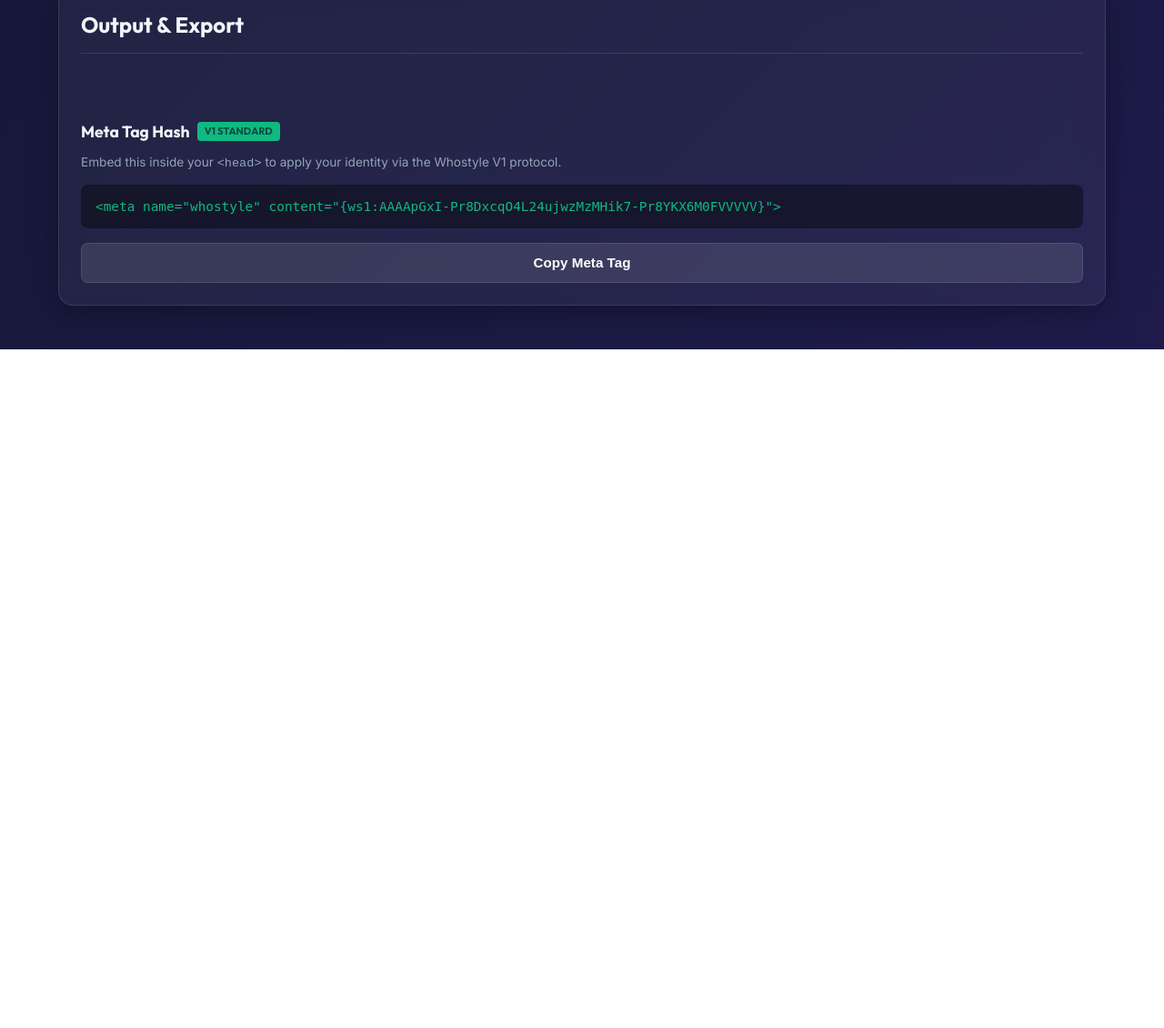
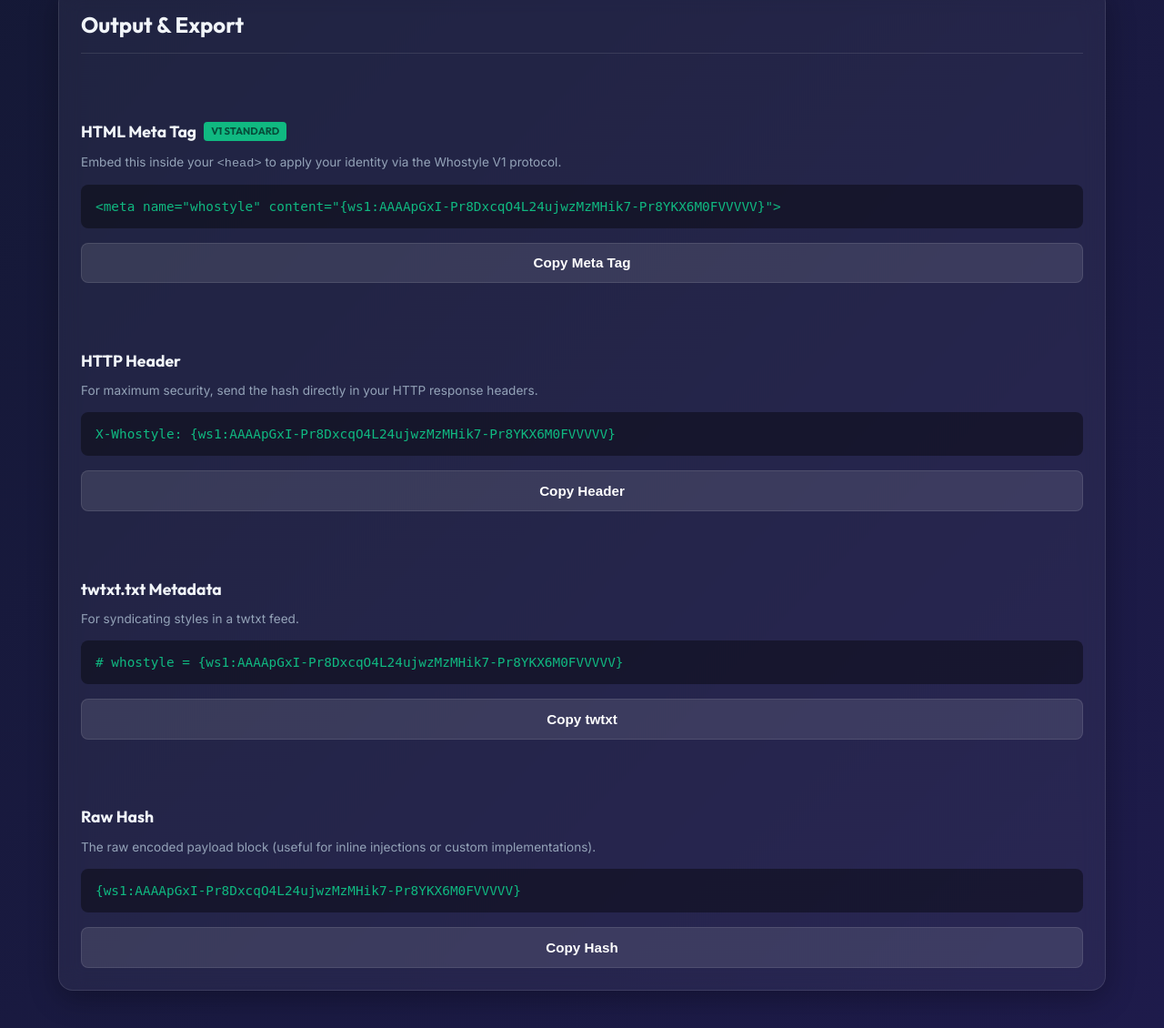
Before and after one commit to whostyles/whostyles, a website: page generator/index.html in a window 1280 px wide. Shown: the part 1434-2564 px from the top of the page at 91% size. Before the commit the page ends 1818 px from the top, so only its background shows below. Drawn offline with Linux system fonts and the light colour scheme.

Commit message:
feat: add HTTP header, twtxt, and raw hash export options to generator UI

```diff
--- a/generator/index.html
+++ b/generator/index.html
@@ -482,13 +482,40 @@
 
         <div class="panel">
             <h2>Output & Export</h2>
-            <div class="config-row">
-                <div class="output-section" style="grid-column: 1 / -1;">
-                    <h3>Meta Tag Hash <span class="recommended-badge">V1 Standard</span></h3>
+            <div class="config-row" style="display:flex; flex-direction:column; gap:1.5rem;">
+                <div class="output-section">
+                    <h3>HTML Meta Tag <span class="recommended-badge">V1 Standard</span></h3>
                     <p class="instruction">Embed this inside your <code>&lt;head&gt;</code> to apply your identity via the Whostyle V1 protocol.</p>
                     <div class="json-output" id="meta_out"></div>
                     <div class="action-row">
                         <button class="btn secondary" id="btn_copy_meta">Copy Meta Tag</button>
+                    </div>
+                </div>
+
+                <div class="output-section">
+                    <h3>HTTP Header</h3>
+                    <p class="instruction">For maximum security, send the hash directly in your HTTP response headers.</p>
+                    <div class="json-output" id="header_out"></div>
+                    <div class="action-row">
+                        <button class="btn secondary" id="btn_copy_header">Copy Header</button>
+                    </div>
+                </div>
+
+                <div class="output-section">
+                    <h3>twtxt.txt Metadata</h3>
+                    <p class="instruction">For syndicating styles in a twtxt feed.</p>
+                    <div class="json-output" id="twtxt_out"></div>
+                    <div class="action-row">
+                        <button class="btn secondary" id="btn_copy_twtxt">Copy twtxt</button>
+                    </div>
+                </div>
+
+                <div class="output-section">
+                    <h3>Raw Hash</h3>
+                    <p class="instruction">The raw encoded payload block (useful for inline injections or custom implementations).</p>
+                    <div class="json-output" id="raw_out"></div>
+                    <div class="action-row">
+                        <button class="btn secondary" id="btn_copy_raw">Copy Hash</button>
                     </div>
                 </div>
             </div>
@@ -753,8 +780,17 @@
 
             // Update Hash
             const hash = WhostyleCore.encode(config, colors);
+
             const metaTag = `<meta name="whostyle" content="${hash}">`;
             document.getElementById('meta_out').textContent = metaTag;
+
+            const header = `X-Whostyle: ${hash}`;
+            document.getElementById('header_out').textContent = header;
+
+            const twtxt = `# whostyle = ${hash}`;
+            document.getElementById('twtxt_out').textContent = twtxt;
+
+            document.getElementById('raw_out').textContent = hash;
         }
 
         inputs.forEach(id => {
@@ -762,12 +798,19 @@
             if (el) { el.addEventListener('input', updatePreviewAndHash); el.addEventListener('change', updatePreviewAndHash); }
         });
 
-        document.getElementById('btn_copy_meta').addEventListener('click', () => {
-            navigator.clipboard.writeText(document.getElementById('meta_out').textContent);
-            const btn = document.getElementById('btn_copy_meta');
-            btn.textContent = "Copied!";
-            setTimeout(() => btn.textContent = "Copy Meta Tag", 2000);
-        });
+        function setupCopy(btnId, outId, defaultText) {
+            document.getElementById(btnId).addEventListener('click', () => {
+                navigator.clipboard.writeText(document.getElementById(outId).textContent);
+                const btn = document.getElementById(btnId);
+                btn.textContent = "Copied!";
+                setTimeout(() => btn.textContent = defaultText, 2000);
+            });
+        }
+
+        setupCopy('btn_copy_meta', 'meta_out', 'Copy Meta Tag');
+        setupCopy('btn_copy_header', 'header_out', 'Copy Header');
+        setupCopy('btn_copy_twtxt', 'twtxt_out', 'Copy twtxt');
+        setupCopy('btn_copy_raw', 'raw_out', 'Copy Hash');
 
         document.getElementById('btn_unpin').addEventListener('click', function() {
             const panel = document.querySelector('.sticky-panel');
```
